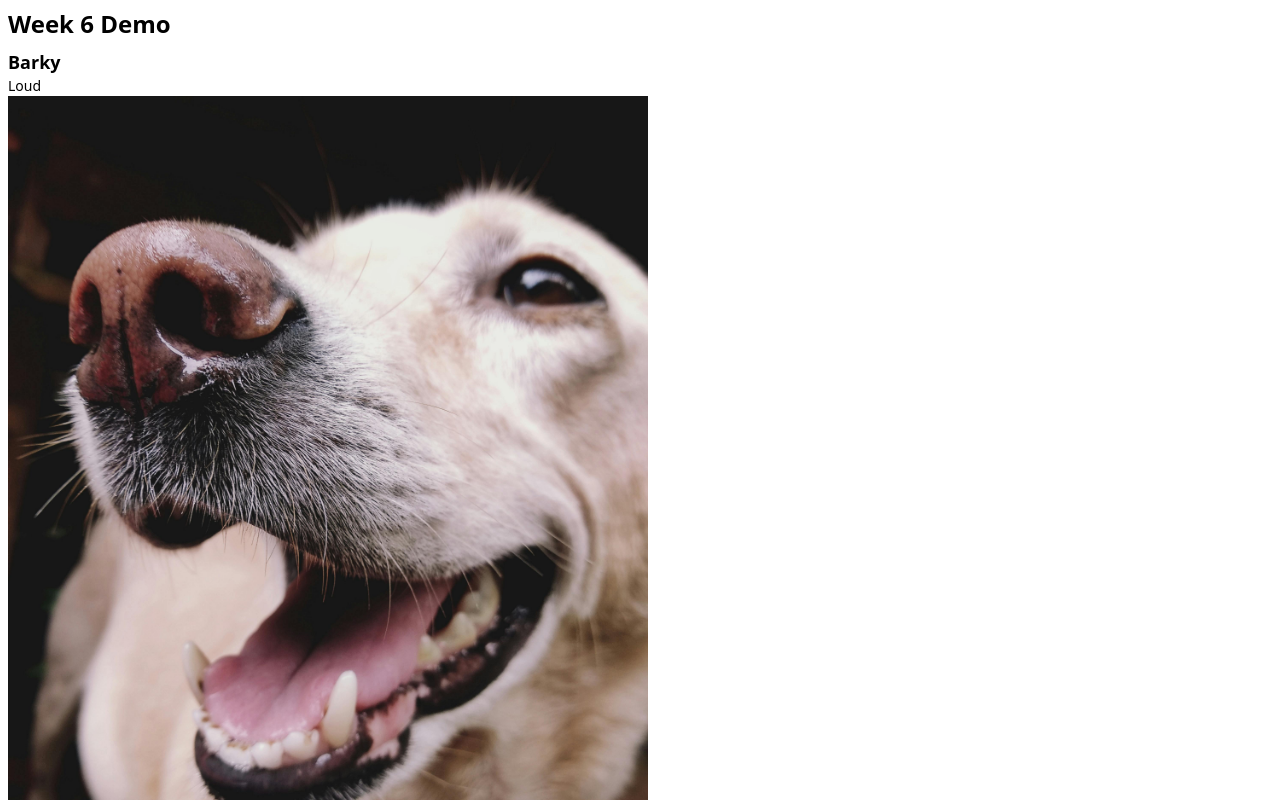
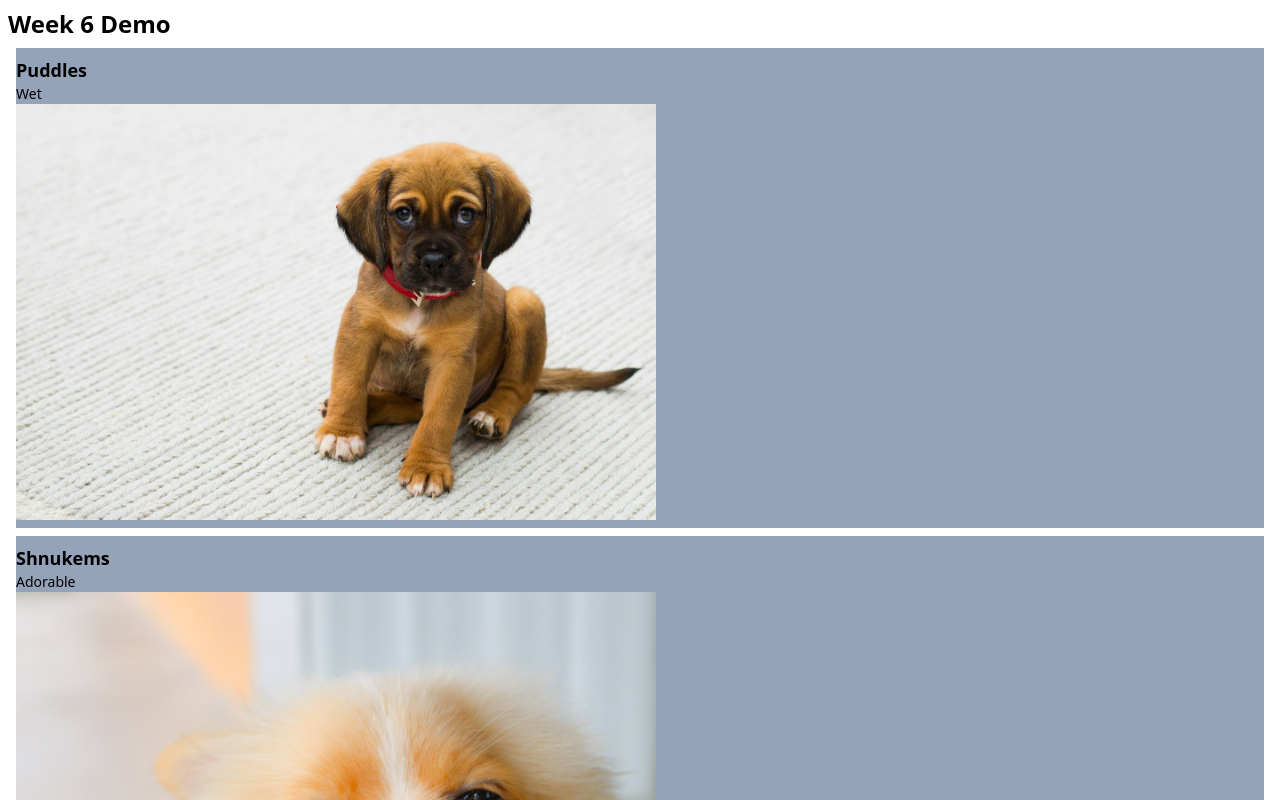
Before and after one commit to Jeffdcdr/webdev2-demos-wednesday, a Next.js app: page /week-6 in a window 1280 px wide. Shown: the top 800 px of the page. Built offline with nearby package versions, Linux system fonts and the light colour scheme.

Commit message:
Update page.js
adding use state, use client, import state
adding constant for handleclick on a particular id to setselectedDogId

```diff
--- a/app/week-6/page.js
+++ b/app/week-6/page.js
@@ -1,18 +1,30 @@
+"use client";
+
+import { useState } from "react";
+
 import Image from "next/image";
 import dogsJson from "./dogs.json"; //dogsJson is an array of dog objects
 
 export default function Page() {
+  const [selectedDogId, setSelectedDogId] = useState(-1); // selectedDogId is a state variable
   let dogs = [...dogsJson]; // shallow copy of dogsJson #1
 
-  // sorting dogs by name Option #1
+  // SORTING dogs by name Option #1
   dogs.sort((a, b) => a.name.localeCompare(b.name)); // sort by name > localeCompare is built-in JS method
 
-  // sorting dogs by name Option #2
+  // SORTING dogs by name Option #2
   // dogs.sort((a, b) => {
   //   if (a.name < b.name) return -1;
   //   if (a.name < b.name) return 1;
   //   return 0;
   // });
+
+  // FILTERING dogs
+  dogs = dogs.filter((dog) => dog.name.length > 5); // filter dogs with name length > 5
+
+  const handleClick = (id) => {
+    setSelectedDogId(id);
+  };
 
   return (
     <main className="p-2">
@@ -20,7 +32,7 @@ export default function Page() {
       <ul>
         {/* {dogsJson.map((dog) => (   #1 */}
         {dogs.map((dog) => (
-          <li key={dog.name} className="py-2">
+          <li key={dog.name} className="py-2 bg-slate-400 m-2" >
             <h2 className="text-lg font-semibold">{dog.name}</h2>
             <p className="text-sm">{dog.description}</p>
             <p>
```
